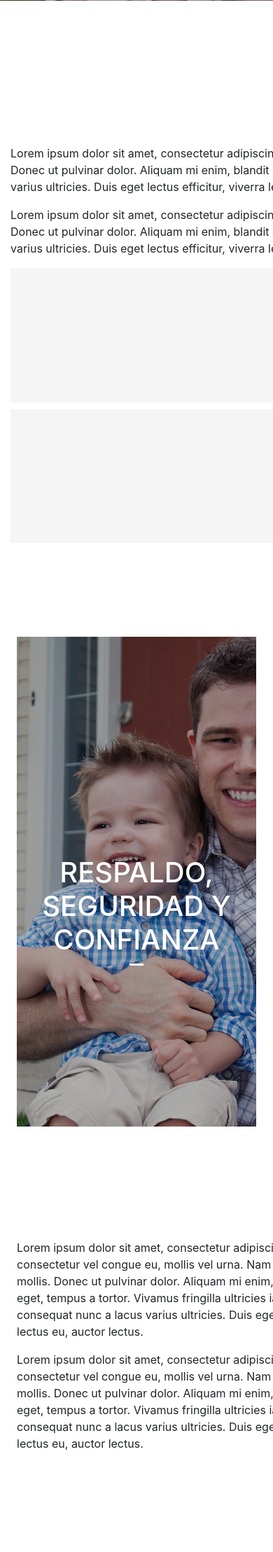
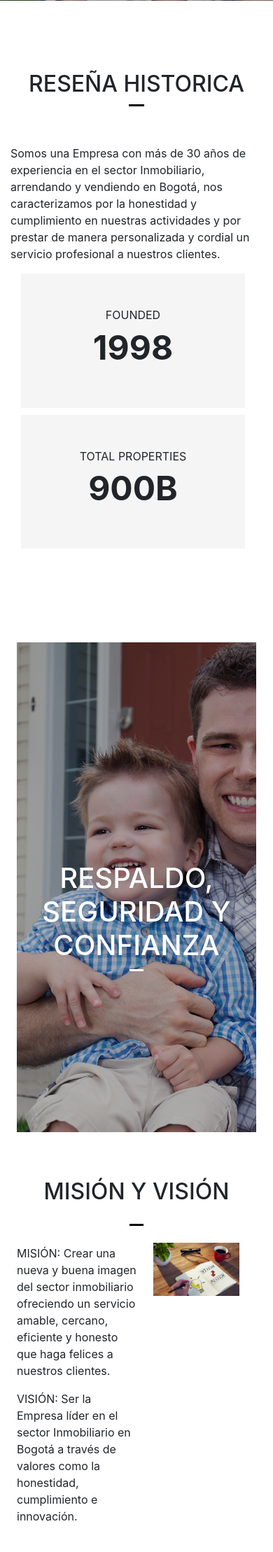
Before and after one commit to DexconDigital/SantaBarbara, a PHP site: page /quienes_somos.php in a window 390 px wide; the page is wider, and only the part inside the window is pictured. Shown: the part 617-2835 px from the top of that part at 70% size. Run offline with PHP 8.4, Linux system fonts and the light colour scheme.

Commit message:
Modificaciones
se modifico las imagenes faltaron las que son estaticas , se agrego descriciones no es su totalidad, revisar tipografia se agrego al css pero no se esta llamando.

```diff
--- a/clientes.php
+++ b/clientes.php
@@ -1,3 +1,4 @@
+<?php require 'variables/variables.php' ?>
 <!doctype html>
 <html lang="en">
 
@@ -13,7 +14,7 @@
 
 <body>
   <?php include 'layout/menu.php' ?>
-
+<section class="bg-gris">
   <div class="contaider-fluid body">
     <div class="row d-flex justify-content-around p-4">
       <div class="col-12 p-4  ">
--- a/contactos.php
+++ b/contactos.php
@@ -1,3 +1,4 @@
+<?php require 'variables/variables.php' ?>
 <!doctype html>
 <html lang="en">
 
@@ -13,7 +14,6 @@
 
 <body>
   <?php include 'layout/menu.php' ?>
-
   <div class="contaider body">
     <div class="col-12 p-4 " id="contenedor_contacto">
       <h2 class="main-title text-center">Escríbenos</h2>
--- a/css/style.css
+++ b/css/style.css
@@ -10,8 +10,23 @@ body{
 body .body{
     flex: 1;
     padding: 0;
+
 }
-
+body.h1{
+   font-display: CENTURY GOTHIC;
+}
+body.p{
+    font-family: lato;
+}
+.separador{
+    margin: 30px 0;
+}
+.separador-p{
+    padding: 30px 0;
+}
+.bg-gris{
+    background-color: #f3f3f3;
+}
 .main-title{
     position: relative;
     text-transform: uppercase;
@@ -406,16 +421,15 @@ figure{
 }
 .company-history h2{
     margin: 0px 0px 68px 0px;
-
-}
-.container{
-    width: 1170px;
 }
 .section-padding{
     padding: 100px 0px;
 }
 .titulo{
     margin: 0px 0px 68px 0px;
+}
+.form-control{
+ height: 50px;
 }
 .contenido_completo{
     margin-right: -15px;
--- a/detalle_inmueble.php
+++ b/detalle_inmueble.php
@@ -1,3 +1,4 @@
+<?php require 'variables/variables.php' ?>
 <!doctype html>
 <html lang="en">
 
@@ -13,7 +14,6 @@
 
 <body>
     <?php include 'layout/menu.php' ?>
-
     <div id="contenido_total" class="contaider-fluid body">
         <div class="row col-12  d-flex justify-content-center p-4 ">
             <div class="col-5 ">
--- a/layout/footer.php
+++ b/layout/footer.php
@@ -8,7 +8,7 @@
           <ul class="estilo_foot_list2" style=" padding:36px;">
             <li class="col-12 d-flex">
               <div class="contenedor_icon" style="">
-                <i class="fab fa-facebook-square mr-2 border border-secondary" id="estilo_icono_foot"></i>
+                <i class="<?php echo $redes_sociales['facebook']['icono']?> mr-2 border border-secondary" id="estilo_icono_foot"></i>
                 <i class="fab fa-twitter-square mr-2 border border-secondary" id="estilo_icono_foot"></i>
                 <i class="fab fa-instagram mr-2 border border-secondary" id="estilo_icono_foot"></i>
                 <i class="fab fa-youtube mr-2 border border-secondary" id="estilo_icono_foot"></i>
--- a/layout/menu.php
+++ b/layout/menu.php
@@ -49,7 +49,7 @@
 <!-- Inicio menu -->
 <nav id="medida_nav" class="navbar navbar-expand-lg navbar-light bg-light">
   <a class="navbar-brand" href="#">
-    <img src="img/logo.png" alt="" height="52px">
+    <img src="<?php echo $logo;?>" alt="" height="52px">
   </a>
   <button class="navbar-toggler" type="button" data-toggle="collapse" data-target="#navbarNav" aria-controls="navbarNav" aria-expanded="false" aria-label="Toggle navigation">
     <span class="navbar-toggler-icon"></span>
--- a/noticias.php
+++ b/noticias.php
@@ -1,3 +1,4 @@
+<?php require 'variables/variables.php' ?>
 <!doctype html>
 <html lang="en">
 
@@ -13,7 +14,6 @@
 
 <body>
     <?php include 'layout/menu.php' ?>
-
     <div class="contaider-fluid body">
 
         <div class="row d-flex justify-content-around  p-4  ">
--- a/quienes_somos.php
+++ b/quienes_somos.php
@@ -1,3 +1,4 @@
+<?php require 'variables/variables.php' ?>
 <!doctype html>
 <html lang="en">
 
@@ -26,33 +27,25 @@
 
     <div class="col-12  section-padding">
       <div class="container">
-        <h2 class="text-center titulo"> Reseña Histórica</h2>
+        <h2 class="text-center titulo main-title"><?php echo $texto_quienes_somos['titulo'] ?></h2>
         <div class="row ">
-          <div id="texto_reseña" class="col-xs-12 col-sm-12 col-md-6 ">
-            <p>Lorem ipsum dolor sit amet, consectetur adipiscing elit. In augue ante,
-              consectetur vel congue eu, mollis vel urna. Nam sollicitudin molestie mollis.
-              Donec ut pulvinar dolor. Aliquam mi enim, blandit et bibendum eget, tempus a tortor.
-              Vivamus fringilla ultricies iaculis. Quisque consequat nunc a lacus varius ultricies.
-              Duis eget lectus efficitur, viverra lectus eu, auctor lectus. </p>
-            <p>Lorem ipsum dolor sit amet, consectetur adipiscing elit. In augue ante,
-              consectetur vel congue eu, mollis vel urna. Nam sollicitudin molestie mollis.
-              Donec ut pulvinar dolor. Aliquam mi enim, blandit et bibendum eget, tempus a tortor.
-              Vivamus fringilla ultricies iaculis. Quisque consequat nunc a lacus varius ultricies.
-              Duis eget lectus efficitur, viverra lectus eu, auctor lectus. </p>
+          <div id="texto_reseña" class="col-12 col-md-6 ">
+            <?php for ($i = 0; $i < count($texto_quienes_somos['parrafos']); $i++) {
+              echo '<p>' . $texto_quienes_somos['parrafos'][$i] . '</p> ';
+            }
+            ?>
           </div>
-          <div class="col-xs-12 col-sm-12 col-md-6">
-            <div class="data text-center">
-              <div class="col-xs-6 col-sm-6 col-md-6 nopad padding">
+          <div class="col-12 col-md-6 row data text-center">
+            <div class="col-12 col-md-6">
               <div class="counter-wrapper bg4">
                 <h2>Founded</h2>
                 <p class="font1"><span class="counter">1998</span></p>
               </div>
             </div>
-              <div class="col-xs-6 col-sm-6 col-md-6 nopad padding">
+            <div class="col-12 col-md-6">
               <div class="counter-wrapper bg4">
                 <h2>total properties</h2>
                 <p class="font1"><span class="counter">900</span>B</p>
-                </div>
               </div>
             </div>
           </div>
@@ -74,23 +67,21 @@
       <h2 class="main-title contenido_completo text-center p-4"> Misión y Visión</h2>
       <div class="col-12 p-4 pull-right ">
         <figure>
-          <img src="img/no_image.png" alt="">
+          <?php $r = $imagenes['banner_mision_vision']; echo '
+          <img src="' . $r['imagen'] . '" class="w-100" alt="' . $r['alt'] . '">'; ?>
         </figure>
       </div>
       <div class="row ">
         <div class="text_img">
-          <p>Lorem ipsum dolor sit amet, consectetur adipiscing elit.
-            In augue ante, consectetur vel congue eu, mollis vel urna.
-            Nam sollicitudin molestie mollis. Donec ut pulvinar dolor.
-            Aliquam mi enim, blandit et bibendum eget, tempus a tortor.
-            Vivamus fringilla ultricies iaculis. Quisque consequat nunc a lacus varius ultricies.
-            Duis eget lectus efficitur, viverra lectus eu, auctor lectus. </p>
-          <p>Lorem ipsum dolor sit amet, consectetur adipiscing elit.
-            In augue ante, consectetur vel congue eu, mollis vel urna.
-            Nam sollicitudin molestie mollis. Donec ut pulvinar dolor.
-            Aliquam mi enim, blandit et bibendum eget, tempus a tortor.
-            Vivamus fringilla ultricies iaculis. Quisque consequat nunc a lacus varius ultricies.
-            Duis eget lectus efficitur, viverra lectus eu, auctor lectus. </p>
+          <?php for ($i = 0; $i < count($texto_quienes_somos['mision']); $i++) {
+            echo '<p>' . $texto_quienes_somos['mision'][$i] . '</p> ';
+          }
+          ?>
+          <?php for ($i = 0; $i < count($texto_quienes_somos['mision']); $i++) {
+            echo '<p>' . $texto_quienes_somos['vision'][$i] . '</p> ';
+          }
+          ?>
+
         </div>
       </div>
     </div>
--- a/variables/variables.php
+++ b/variables/variables.php
@@ -1,12 +1,12 @@
 <?php
 
 $nombre_inmobiliaria = "Inmobiliaria Santa Bárbara";
-$logo = "images/logo.png";
+$logo = "img/logo.png";
 
 
 //logo empresa
 $logo_empresa = array(
-	"src" => "images/logo.png",
+	"src" => "img/logo.png",
 	"alt" => "Logo Inmobiliaria Santa Bárbara"
 );
 
@@ -119,6 +119,7 @@ $texto_quienes_somos = array(
 	"titulo" => "Reseña Historica",
 	"parrafos" => array(
 		0 => "Somos una Empresa con más de 30 años de experiencia en el sector Inmobiliario, arrendando y vendiendo en Bogotá, nos caracterizamos por la honestidad y cumplimiento en nuestras actividades y por prestar de manera personalizada y cordial un servicio profesional a nuestros clientes.",
+
 	),
 	"mision" => array(
 		0 => "MISIÓN: Crear una nueva y buena imagen del sector inmobiliario ofreciendo un servicio amable, cercano, eficiente y honesto que haga felices a nuestros clientes.",
@@ -136,20 +137,20 @@ $imagenes = array(
 		'alt' => 'Imagen'
 	),
 	"banner_servicios_home" => array(
-		'imagen' => 'images/servicios.jpg',
+		'imagen' => 'img/servicios.jpg',
 		'alt' => 'Imagen'
 	),
 	"banner_clientes_home" => array(
 		"propietarios" => array(
-			'imagen' => 'images/propietarios.jpg',
+			'imagen' => 'img/propietarios.jpg',
 			'alt' => 'Imagen'
 		),
 		"arrendatarios" => array(
-			'imagen' => 'images/arrendatarios.jpg',
+			'imagen' => 'img/arrendatarios.jpg',
 			'alt' => 'Imagen'
 		),
 		"pagos_pse" => array(
-			'imagen' => 'images/PAGO-PSE.png',
+			'imagen' => 'img/PAGO-PSE.png',
 			'alt' => 'Imagen'
 		),
 	),
@@ -158,7 +159,7 @@ $imagenes = array(
 		'alt' => 'Imagen'
 	),
 	"banner_quienes_somos" => array(
-		'imagen' => 'images/banner_quienes_somos.jpg',
+		'imagen' => 'img/banner_quienes_somos.jpg',
 		'alt' => 'Imagen banner quienes somos'
 	),
 	"banner_quienes_somos_slogan" => array(
@@ -166,7 +167,7 @@ $imagenes = array(
 		'alt' => 'Imagen quienes somos'
 	),
 	"banner_mision_vision" => array(
-		'imagen' => 'images/mision_vision.jpg',
+		'imagen' => 'img/mision_vision.jpg',
 		'alt' => 'Imagen mision'
 	),
 );
```
Also changed, not shown: index.php (+26 -21 lines), inmueble.php (+6 -6 lines), servicios.php (+22 -10 lines). Lines whose indentation alone changed are shown as unchanged.
